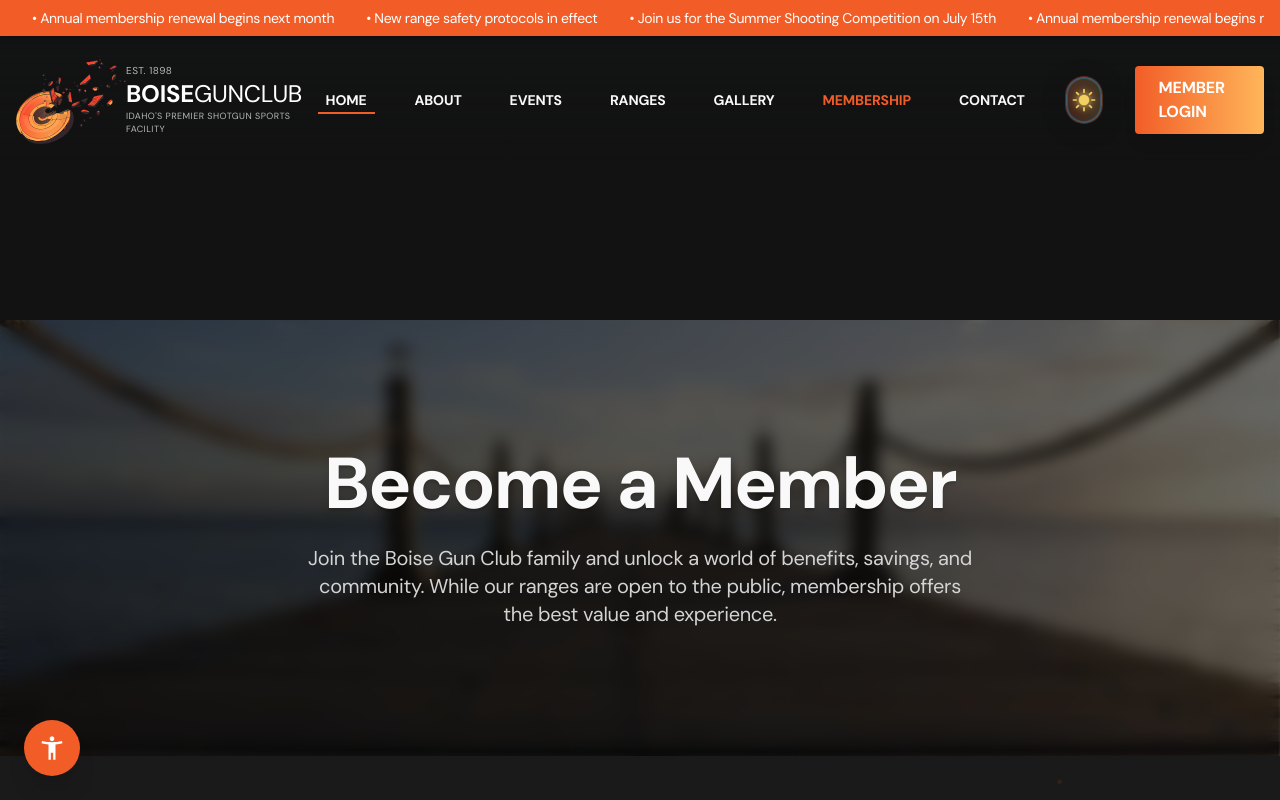
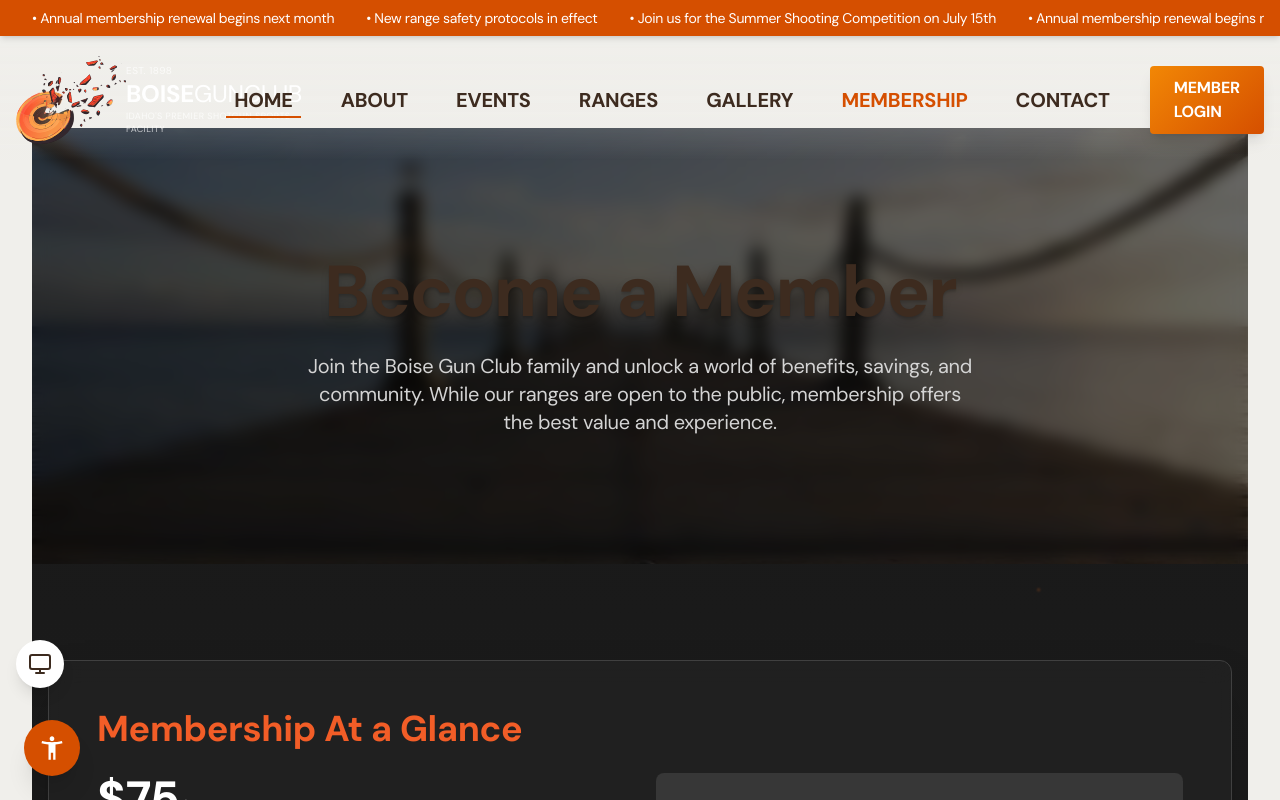
Before and after one commit to Innervate-Agency/the-boise-gun-club, a Next.js app: page /membership in a window 1280 px wide. Shown: the top 800 px of the page. Built offline with nearby package versions, Linux system fonts and the light colour scheme.

Commit message:
Fixing stuff

```diff
--- a/src/app/layout.tsx
+++ b/src/app/layout.tsx
@@ -6,6 +6,7 @@ import { NavigationProvider } from '@/components/navigation/NavigationContext';
 import NavBar from '@/components/navigation/NavBar';
 import Footer from '@/components/layout/Footer';
 import AccessibilityFAB from '@/components/ui/AccessibilityFAB';
+import NewThemeToggle from '@/components/ui/NewThemeToggle';
 import './globals.css';
 import './fonts.css';
 
@@ -14,24 +15,15 @@ export default function RootLayout({
 }: {
   children: React.ReactNode;
 }) {
-  const [mounted, setMounted] = useState(false); // Correctly declared useState
+  const [mounted, setMounted] = useState(false);
 
   useEffect(() => {
     setMounted(true);
-    // Apply theme class based on system preference - client-side only
-    if (window.matchMedia('(prefers-color-scheme: dark)').matches) {
-      document.documentElement.classList.add('dark');
-    } else {
-      document.documentElement.classList.remove('dark');
-    }
   }, []);
 
-  // The suppressHydrationWarning is crucial for preventing hydration mismatch errors
-  // Any client-side-only rendering should be conditional on mounted state
   return (
     <html lang="en" className={`h-full font-body`} suppressHydrationWarning={true}>
       <head>
-        {/* Adobe Fonts script - this is more reliable than CSS link */}
         <script dangerouslySetInnerHTML={{
           __html: `
             (function(d) {
@@ -44,30 +36,32 @@ export default function RootLayout({
             })(document);
           `
         }} />
-
-        {/* Preconnect to Adobe Fonts domain */}
         <link rel="preconnect" href="https://use.typekit.net" crossOrigin="anonymous" />
         <link rel="preconnect" href="https://fonts.adobe.com" crossOrigin="anonymous" />
-
-        {/* Fallback font in case Adobe Fonts fails to load */}
         <link
           href="https://fonts.googleapis.com/css2?family=DM+Sans:wght@400;500;700&display=swap"
           rel="stylesheet"
         />
-
-        {/* Additional preload for critical assets */}
         <link rel="preload" as="image" href="/images/Grid/Grid (3).jpg" />
         <link rel="preload" as="image" href="/images/Smoke/Background_01.jpg" />
       </head>
-      <body className="min-h-full flex flex-col font-body bg-[#121212] text-white" suppressHydrationWarning={true}>
+      <body className="min-h-full flex flex-col font-body bg-[var(--bg-primary)] text-[var(--text-primary)] transition-colors duration-300 ease-in-out" suppressHydrationWarning={true}>
         <ThemeProvider>
           <NavigationProvider>
             <NavBar />
-            <main className="flex-grow pt-80">
-              {children}
+            <main className="flex-grow w-full">
+              {/* Adjusted padding: removed pb-36 */}
+              <div className="pt-24 md:pt-28 lg:pt-32 px-4 sm:px-6 lg:px-8">
+                {children}
+              </div>
             </main>
             <Footer />
-            {mounted && <AccessibilityFAB />} {/* FAB rendered conditionally */}
+            {mounted && (
+              <>
+                <NewThemeToggle />
+                <AccessibilityFAB />
+              </>
+            )}
           </NavigationProvider>
         </ThemeProvider>
       </body>
--- a/src/components/navigation/NavBar.tsx
+++ b/src/components/navigation/NavBar.tsx
@@ -5,7 +5,6 @@ import { motion, AnimatePresence } from 'framer-motion';
 import Link from 'next/link';
 import MobileMenu from './MobileMenu';
 import NavLogo from './NavLogo';
-import ThemeToggle from './ThemeToggle';
 import { useNavigation } from './NavigationContext';
 
 // Navigation items with updated colors based on brand guidelines
@@ -36,7 +35,7 @@ const NavItem = ({ label, href, isActive }: {
                     color: isActive ? 'var(--accent-primary)' : 'var(--text-primary)'
                 }}
             >
-                <span className={`font-heading text-sm tracking-wide ${isActive ? 'text-[var(--accent-primary)]' : 'text-[var(--text-primary)]'}`}>
+                <span className={`font-heading text-xl tracking-wide`}>
                     {label}
                 </span>
 
@@ -143,9 +142,6 @@ export default function NavBar() {
                                     />
                                 ))}
 
-                                {/* Theme Toggle */}
-                                <ThemeToggle />
-
                                 {/* Member Login Button - Modern Gradient */}
                                 <motion.div
                                     whileHover={{ scale: 1.05, y: -2 }}
@@ -163,8 +159,6 @@ export default function NavBar() {
 
                             {/* Mobile Menu Button - Clean design */}
                             <div className="lg:hidden flex items-center space-x-4">
-                                <ThemeToggle />
-
                                 <button
                                     className="relative z-10 p-2 text-[var(--text-primary)]"
                                     onClick={() => setIsMobileMenuOpen(!isMobileMenuOpen)}
--- /dev/null
+++ b/src/components/ui/NewThemeToggle.tsx
@@ -0,0 +1,52 @@
+'use client';
+
+import { useTheme } from './ThemeContext'; // Ensure this path is correct
+import { FiSun, FiMoon, FiMonitor } from 'react-icons/fi';
+import { motion } from 'framer-motion';
+
+const NewThemeToggle = () => {
+  // Updated to use themeSetting and effectiveTheme from the revised context
+  const { themeSetting, effectiveTheme, setTheme } = useTheme();
+
+  const cycleTheme = () => {
+    if (themeSetting === 'light') {
+      setTheme('dark');
+    } else if (themeSetting === 'dark') {
+      setTheme('system');
+    } else { // themeSetting === 'system'
+      setTheme('light');
+    }
+  };
+
+  // Icon selection should be based on the current themeSetting, or effectiveTheme if preferred
+  let Icon;
+  let title = "Toggle theme";
+  if (themeSetting === 'light') {
+    Icon = FiSun;
+    title = "Switch to Dark Mode";
+  } else if (themeSetting === 'dark') {
+    Icon = FiMoon;
+    title = "Switch to System Preference";
+  } else { // system
+    Icon = FiMonitor;
+    title = "Switch to Light Mode";
+  }
+
+  // The button can visually reflect the effectiveTheme if desired, e.g. for system theme
+  // For simplicity, this example keeps the icon based on the setting itself.
+
+  return (
+    <motion.button
+      onClick={cycleTheme}
+      title={title} // Add title for accessibility
+      className="fixed bottom-28 left-4 z-50 p-3 bg-[var(--bg-secondary)] text-[var(--text-primary)] rounded-full shadow-lg hover:bg-[var(--bg-tertiary)] transition-colors duration-200"
+      whileHover={{ scale: 1.1 }}
+      whileTap={{ scale: 0.9 }}
+      aria-label={title} // More descriptive aria-label
+    >
+      <Icon size={24} />
+    </motion.button>
+  );
+};
+
+export default NewThemeToggle;
--- a/src/components/ui/ThemeContext.tsx
+++ b/src/components/ui/ThemeContext.tsx
@@ -1,97 +1,63 @@
 'use client';
 
-import React, { createContext, useContext, useState, useEffect } from 'react';
+import React, { createContext, useContext, useState, useEffect, useCallback } from 'react';
 
-type Theme = 'light' | 'dark';
+type ThemeSetting = 'light' | 'dark' | 'system';
 
 interface ThemeContextType {
-    theme: Theme;
-    toggleTheme: () => void;
-    isSystemTheme: boolean;
-    setSystemTheme: (useSystem: boolean) => void;
+    themeSetting: ThemeSetting;
+    effectiveTheme: 'light' | 'dark';
+    setTheme: (theme: ThemeSetting) => void;
 }
 
 const ThemeContext = createContext<ThemeContextType | undefined>(undefined);
 
 export const ThemeProvider: React.FC<{ children: React.ReactNode }> = ({ children }) => {
-    const [theme, setTheme] = useState<Theme>('dark'); // Default to dark
-    const [isSystemTheme, setIsSystemTheme] = useState(false); // Default to not following system preference
+    const [themeSetting, setThemeSetting] = useState<ThemeSetting>('system');
+    const [effectiveTheme, setEffectiveTheme] = useState<'light' | 'dark'>('dark');
 
-    // Initialize theme from localStorage or system preference
-    useEffect(() => {
-        // Check if theme preference exists in localStorage
-        const savedTheme = localStorage.getItem('theme') as Theme | null;
-        const savedIsSystem = localStorage.getItem('isSystemTheme');
-
-        const useSystem = savedIsSystem ? savedIsSystem === 'true' : false;
-        setIsSystemTheme(useSystem);
-
-        if (useSystem) {
-            // Use system preference
-            const systemTheme = window.matchMedia('(prefers-color-scheme: dark)').matches ? 'dark' : 'light';
-            setTheme(systemTheme);
-            document.documentElement.setAttribute('data-theme', systemTheme);
-        } else if (savedTheme) {
-        // Use saved preference
-            setTheme(savedTheme);
-            document.documentElement.setAttribute('data-theme', savedTheme);
+    const applyTheme = useCallback((setting: ThemeSetting) => {
+        let currentTheme: 'light' | 'dark';
+        if (setting === 'system') {
+            currentTheme = window.matchMedia('(prefers-color-scheme: dark)').matches ? 'dark' : 'light';
         } else {
-            // Default to dark theme
-            document.documentElement.setAttribute('data-theme', 'dark');
+            currentTheme = setting;
         }
+        setEffectiveTheme(currentTheme);
+        document.documentElement.classList.toggle('dark', currentTheme === 'dark');
+        document.documentElement.setAttribute('data-theme', currentTheme);
+        localStorage.setItem('theme', setting);
     }, []);
 
-    // Listen for system theme changes
+    useEffect(() => {
+        const savedTheme = localStorage.getItem('theme') as ThemeSetting | null;
+        if (savedTheme) {
+            setThemeSetting(savedTheme);
+            applyTheme(savedTheme);
+        } else {
+            applyTheme('system'); // Default to system if nothing is saved
+        }
+    }, [applyTheme]);
+
     useEffect(() => {
         const mediaQuery = window.matchMedia('(prefers-color-scheme: dark)');
-
-        const handleChange = (e: MediaQueryListEvent) => {
-            if (isSystemTheme) {
-                const newTheme = e.matches ? 'dark' : 'light';
-                setTheme(newTheme);
-                document.documentElement.setAttribute('data-theme', newTheme);
+        const handleChange = () => {
+            if (themeSetting === 'system') {
+                applyTheme('system');
             }
         };
 
-        // Add event listener for theme changes
-        if (typeof mediaQuery.addEventListener === 'function') {
-            mediaQuery.addEventListener('change', handleChange);
-            return () => mediaQuery.removeEventListener('change', handleChange);
-        } else {
-            // For older browsers
-            mediaQuery.addListener(handleChange);
-            return () => mediaQuery.removeListener(handleChange);
-        }
-    }, [isSystemTheme]);
+        mediaQuery.addEventListener('change', handleChange);
+        return () => mediaQuery.removeEventListener('change', handleChange);
+    }, [themeSetting, applyTheme]);
 
-    // Toggle between light and dark mode
-    const toggleTheme = () => {
-        const newTheme = theme === 'dark' ? 'light' : 'dark';
-        setTheme(newTheme);
-        setIsSystemTheme(false);
-
-        // Update localStorage
-        localStorage.setItem('theme', newTheme);
-        localStorage.setItem('isSystemTheme', 'false');
-
-        // Update document attribute for CSS to detect
-        document.documentElement.setAttribute('data-theme', newTheme);
-    };
-
-    // Set to follow system theme
-    const setSystemTheme = (useSystem: boolean) => {
-        setIsSystemTheme(useSystem);
-        localStorage.setItem('isSystemTheme', useSystem.toString());
-
-        if (useSystem) {
-            const systemTheme = window.matchMedia('(prefers-color-scheme: dark)').matches ? 'dark' : 'light';
-            setTheme(systemTheme);
-            document.documentElement.setAttribute('data-theme', systemTheme);
-        }
+    const setTheme = (newSetting: ThemeSetting) => {
+        setThemeSetting(newSetting);
+        applyTheme(newSetting);
     };
 
     return (
-        <ThemeContext.Provider value={{ theme, toggleTheme, isSystemTheme, setSystemTheme }}>
+        <ThemeContext.Provider value={{ themeSetting, effectiveTheme, setTheme }}>
             {children}
         </ThemeContext.Provider>
     );
--- a/src/styles/themes.css
+++ b/src/styles/themes.css
@@ -174,99 +174,117 @@
   border-color: var(--accent-primary);
 }
 
-/* Base theme variables with light mode defaults - 70s COLOR PALETTE */
+/* Base theme variables - LIGHT MODE DEFAULTS */
 :root {
-    /* Base colors */
-    --bg-primary: #121212;
-    --bg-secondary: #1a1a1a;
-    --text-primary: #ffffff;
-    --text-secondary: rgba(255, 255, 255, 0.7);
+  /* Base colors - Light Theme */
+  --bg-primary: #F0EFEB; /* Off-white, parchment like */
+  --bg-secondary: #FFFFFF; /* Pure white for cards/modals */
+  --text-primary: #3D2B1F; /* Dark brown, like old ink */
+  --text-secondary: #7A5C44; /* Lighter brown, for secondary text */
 
-    /* Accent colors */
-    --accent-primary: #F2CB05;
-    --accent-secondary: #F28705;
-    --accent-gold: #F2B950;
-    --accent-darkred: #521623;
+  /* Accent colors - Light Theme (Earthy, vintage, but with some pop) */
+  --accent-primary: #D54F00;    /* Burnt Orange - primary call to action */
+  --accent-secondary: #F28705;  /* Lighter Orange - secondary actions, highlights */
+  --accent-gold: #B8860B;       /* Dark Goldenrod - for highlights, borders */
+  --accent-darkred: #8C1818;    /* Deep Red - for warnings or special highlights */
 
-    /* Glass effect */
-    --glass-bg: rgba(18, 18, 18, 0.3);
-    --glass-border: rgba(242, 93, 39, 0.1);
+  /* Glass effect - Light Theme */
+  --glass-bg: rgba(240, 239, 235, 0.6); /* Light, slightly opaque */
+  --glass-border: rgba(213, 79, 0, 0.2); /* Subtle orange border */
 
-    /* Gradients */
-    --gradient-primary: linear-gradient(135deg, #F25D27 0%, #F27127 100%);
+  /* Gradients - Light Theme */
+  --gradient-primary: linear-gradient(135deg, #F28705 0%, #D54F00 100%);
 
-    /* Additional accent colors */
-    --accent-tertiary: #51A696;
-    --accent-quaternary: #2484BF;
-    --accent-olive: #706B28;
-    --accent-yellow: #FFCC52;
-    --accent-orangered: #D54F00;
-    --accent-deepblue: #2467B8;
-    --accent-darkteal: #027368;
+  /* Additional accent colors - Light Theme */
+  --accent-tertiary: #027368;   /* Dark Teal - for information, tags */
+  --accent-quaternary: #2467B8; /* Steel Blue - for links or less prominent actions */
+  --accent-olive: #556B2F;      /* Dark Olive Green - for natural tones */
+  --accent-yellow: #FFBF00;     /* Amber/Yellow - for attention */
+  --accent-orangered: #FF4500;  /* OrangeRed - vibrant accent */
+  --accent-deepblue: #004E98;   /* Deeper Blue */
+  --accent-darkteal: #004D40;   /* Darker Teal */
 
-    /* UI elements */
-    --grid-color: rgba(20, 21, 23, 0.1);
+  /* UI elements - Light Theme */
+  --grid-color: rgba(61, 43, 31, 0.1); /* Subtle brown grid lines */
 
-    /* Gradients */
-    --gradient-secondary: linear-gradient(90deg, #51A696, #2484BF);
-    --gradient-retro: linear-gradient(180deg, #D54F00, #F25D27, #FFCC52);
-    --gradient-sunset: linear-gradient(45deg, #D54F00, #F25D27, #F2CF63);
+  /* Gradients - Light Theme */
+  --gradient-secondary: linear-gradient(90deg, #027368, #2467B8);
+  --gradient-retro: linear-gradient(180deg, #D54F00, #F28705, #FFBF00);
+  --gradient-sunset: linear-gradient(45deg, #D54F00, #F28705, #FFD700); /* Gold instead of F2CF63 */
 
-    /* Special elements */
-    --shadow-color: rgba(20, 21, 23, 0.2);
-    --glow-color: rgba(242, 93, 39, 0.6);
+  /* Special elements - Light Theme */
+  --shadow-color: rgba(61, 43, 31, 0.15); /* Softer brown shadow */
+  --glow-color: rgba(213, 79, 0, 0.4);    /* Orange glow */
 
   /* Transitions */
   --transition-speed: 0.3s;
 
-    /* Containers */
-    --terminal-green: #51A696;
-    --terminal-amber: #F2B950;
-    --footer-bg: #141517;
+  /* Containers - Light Theme */
+  --terminal-green: #027368; /* Teal for "green" elements */
+  --terminal-amber: #FFBF00; /* Amber for "yellow" elements */
+  --footer-bg: #E6E0D9;    /* Lighter footer background */
 
-    /* Other brand colors */
-    --leonard-yellow: #F2CB05;
-    --lahoma-orange: #F28705;
-    --dark-bg: #121212;
+  /* Other brand colors (can remain consistent or adapt) */
+  --leonard-yellow: #F2CB05; /* This is a specific brand color, might keep it */
+  --lahoma-orange: #F28705;  /* This is a specific brand color, might keep it */
+  --dark-bg: #3D2B1F; /* Dark brown, for contrast elements if needed in light mode */
 }
 
 /* Dark theme variables */
 [data-theme='dark'] {
-    --bg-primary: #141517; /* Dark gray background */
-    --bg-secondary: #232323; /* Slightly lighter gray */
-    --text-primary: #F9F9F9; /* Off-white text */
-    --text-secondary: #F2CF63; /* Gold text */
+  --bg-primary: #121212; /* Very dark grey, almost black */
+  --bg-secondary: #1E1E1E; /* Slightly lighter dark grey for cards */
+  --text-primary: #EAEAEA; /* Off-white for primary text */
+  --text-secondary: #B0B0B0; /* Lighter grey for secondary text */
 
-    /* Accent colors - kept vibrant even in dark mode */
-    --accent-primary: #F25D27; /* Orange */
-    --accent-secondary: #FFB65A; /* Light orange */
-    --accent-tertiary: #51A696; /* Teal */
-    --accent-quaternary: #2484BF; /* Blue */
+  /* Accent colors - Dark Theme (Vibrant against dark background) */
+  --accent-primary: #F2CB05;    /* Leonard Yellow - primary call to action */
+  --accent-secondary: #F28705;  /* Lahoma Orange - secondary actions */
+  --accent-gold: #F2B950;       /* Lighter Gold - for highlights */
+  --accent-darkred: #D94A64;    /* Brighter Red/Pinkish Red */
 
-    /* Additional accent colors - dark mode */
-    --accent-olive: #706B28; /* Olive green */
-    --accent-yellow: #FFCC52; /* Bright yellow */
-    --accent-orangered: #FF7F20; /* Bright orange */
-    --accent-darkred: #8C2323; /* Dark red */
-    --accent-deepblue: #2467B8; /* Deep blue */
-    --accent-gold: #F2CF63; /* Gold */
-    --accent-darkteal: #027368; /* Dark teal */
+  /* Glass effect - Dark Theme */
+  --glass-bg: rgba(30, 30, 30, 0.7); /* Darker glass */
+  --glass-border: rgba(242, 203, 5, 0.2); /* Subtle yellow border */
 
-    /* UI elements */
-    --grid-color: rgba(242, 218, 140, 0.1);
-    --glass-bg: rgba(20, 21, 23, 0.7);
-    --glass-border: rgba(242, 93, 39, 0.3);
+  /* Gradients - Dark Theme */
+  --gradient-primary: linear-gradient(135deg, #F28705 0%, #F2CB05 100%);
 
-    /* Gradients remain vibrant */
-    --gradient-primary: linear-gradient(90deg, #F25D27, #FFB65A);
+  /* Additional accent colors - Dark Theme */
+  --accent-tertiary: #51A696;   /* Muted Teal */
+  --accent-quaternary: #2484BF; /* Muted Blue */
+  --accent-olive: #706B28;      /* Muted Olive */
+  --accent-yellow: #FFD700;     /* Gold/Yellow */
+  --accent-orangered: #FF6347;  /* Tomato Red - vibrant */
+  --accent-deepblue: #367FBF;   /* Brighter Deep Blue */
+  --accent-darkteal: #2A9D8F;   /* Brighter Dark Teal */
+
+  /* UI elements - Dark Theme */
+  --grid-color: rgba(242, 203, 5, 0.08); /* Very subtle yellow grid */
+
+  /* Gradients - Dark Theme */
   --gradient-secondary: linear-gradient(90deg, #51A696, #2484BF);
-    --gradient-retro: linear-gradient(180deg, #D54F00, #F25D27, #FFCC52);
-    --gradient-sunset: linear-gradient(45deg, #561806, #F25D27, #F2CF63);
+  --gradient-retro: linear-gradient(180deg, #F28705, #F2CB05, #F2B950);
+  --gradient-sunset: linear-gradient(45deg, #F28705, #F2CB05, #F2B950);
 
-    /* Special elements */
-    --shadow-color: rgba(0, 0, 0, 0.3);
-    --glow-color: rgba(255, 182, 90, 0.5);
+  /* Special elements - Dark Theme */
+  --shadow-color: rgba(0, 0, 0, 0.3); /* Darker shadow */
+  --glow-color: rgba(242, 203, 5, 0.5); /* Yellow glow */
+
+  /* Transitions */
+  /* --transition-speed: 0.3s; */ /* Already defined in :root, no need to repeat */
+
+  /* Containers - Dark Theme */
+  --terminal-green: #51A696;
+  --terminal-amber: #F2B950;
+  --footer-bg: #1A1A1A; /* Darker footer */
+
+  /* Other brand colors (can remain consistent or adapt) */
+  /* --leonard-yellow: #F2CB05; */ /* Already used as accent */
+  /* --lahoma-orange: #F28705;  */ /* Already used as accent */
+  --dark-bg: #121212; /* Base dark background */
 }
+
 /* Gradient text effect */
 .gradient-text {
   background: var(--gradient-primary);
```
Also changed, not shown: package.json (+4 -4 lines), src/app/globals.css (+19 -1 lines), src/app/page.tsx (+29 -14 lines), src/components/gallery/Gallery.css (+11 -8 lines), src/styles/animations.css (+1 -154 lines), src/styles/utilities.css (+15 -0 lines), 1 other file (tests, documents, lock files or other folders). Lines whose indentation alone changed are shown as unchanged.
